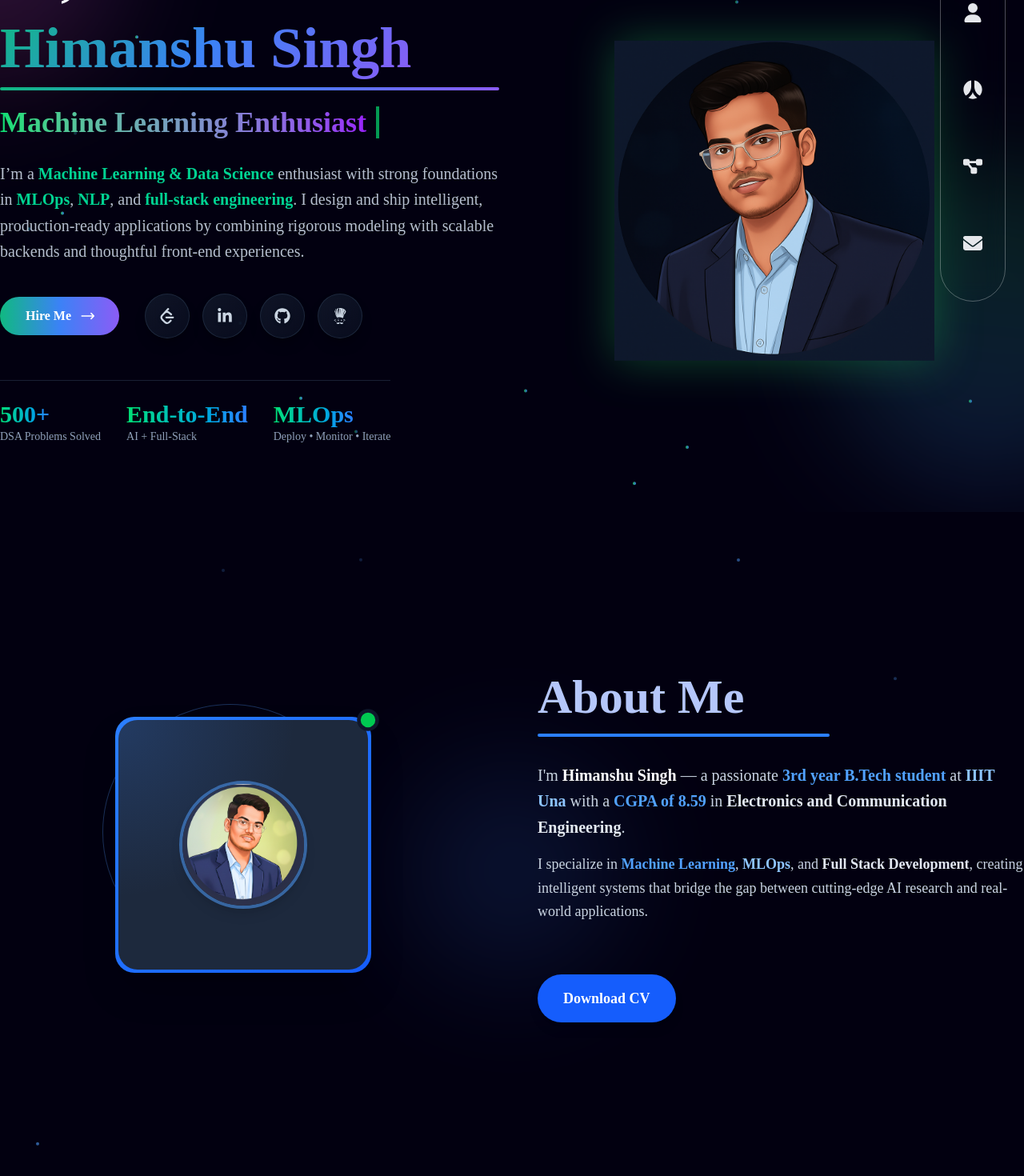
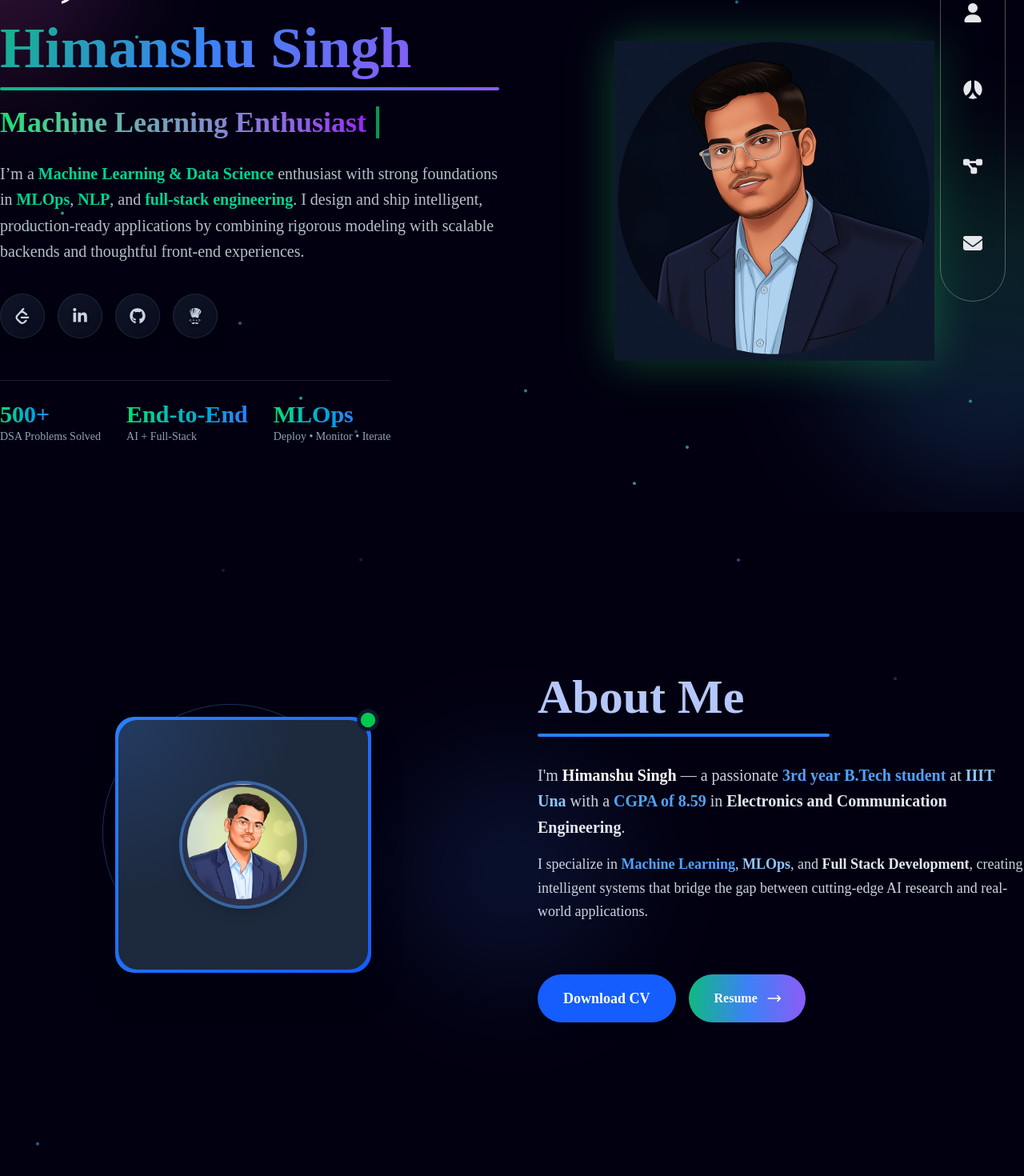
Before and after one commit to Himanshu0518/MyPortfolio, a React (Vite) app: page / in a window 1280 px wide. Shown: the part 288-1758 px from the top of the page at 80% size. Built offline with nearby package versions, Linux system fonts and the light colour scheme.

Commit message:
favicon added and corrected project link

```diff
--- a/index.html
+++ b/index.html
@@ -3,9 +3,9 @@
   <head>
     <meta charset="UTF-8" />
      <link href="/src/index.css" rel="stylesheet">
-    <link rel="icon" type="image/svg+xml" href="/vite.svg" />
+    <link rel="icon" type="image/svg+xml" href="/favicon.ico" />
     <meta name="viewport" content="width=device-width, initial-scale=1.0" />
-    <title>myportfolio</title>
+    <title>Himanshu Singh | Portfolio</title>
   </head>
   <body >
     <div id="root"></div>
--- a/src/containers/About.jsx
+++ b/src/containers/About.jsx
@@ -256,6 +256,46 @@ function About() {
                 Download CV
               </motion.button>
             </a>
+                       <motion.a
+                          href="https://docs.google.com/document/d/1PfkepKJTyZPXimkeFMIXrQqBkjRxR6gwyiC0T6ajrKI/edit?usp=drive_link"
+                          className="group relative inline-flex items-center justify-center px-8 py-3 text-base font-semibold text-white rounded-full overflow-hidden"
+                          style={{
+                            background: "linear-gradient(90deg,#10b981,#3b82f6,#8b5cf6)",
+                          }}
+                          whileHover={prefersReducedMotion ? undefined : { scale: 1.03 }}
+                          whileTap={{ scale: 0.98 }}
+
+                        >
+                          <span className="relative z-10 flex items-center gap-2">
+                            Resume
+                            <motion.svg
+                              className="w-5 h-5"
+                              fill="none"
+                              stroke="currentColor"
+                              viewBox="0 0 24 24"
+                              animate={prefersReducedMotion ? undefined : { x: [0, 6, 0] }}
+                              transition={{ duration: 1.4, repeat: Infinity }}
+                            >
+                              <path
+                                strokeLinecap="round"
+                                strokeLinejoin="round"
+                                strokeWidth={2}
+                                d="M17 8l4 4m0 0l-4 4m4-4H3"
+                              />
+                            </motion.svg>
+                          </span>
+                          {!prefersReducedMotion && (
+                            <motion.div
+                              className="absolute inset-0 rounded-full blur-xl opacity-0 group-hover:opacity-30 transition-opacity"
+                              style={{
+                                background:
+                                  "linear-gradient(90deg,#10b981,#3b82f6,#8b5cf6)",
+                              }}
+                              animate={{ scale: [1, 1.08, 1] }}
+                              transition={{ duration: 2, repeat: Infinity }}
+                            />
+                          )}
+                        </motion.a>
           </motion.div>
         </motion.div>
       </motion.div>
--- a/src/containers/Home.jsx
+++ b/src/containers/Home.jsx
@@ -270,47 +270,7 @@ function Home() {
             animate={{ opacity: 1, y: 0 }}
             transition={{ duration: 0.6, delay: 0.65 }}
           >
-            <motion.a
-              href="https://docs.google.com/document/d/1PfkepKJTyZPXimkeFMIXrQqBkjRxR6gwyiC0T6ajrKI/edit?usp=drive_link"
-              className="group relative inline-flex items-center justify-center px-8 py-3 text-base font-semibold text-white rounded-full overflow-hidden"
-              style={{
-                background: "linear-gradient(90deg,#10b981,#3b82f6,#8b5cf6)",
-              }}
-              whileHover={prefersReducedMotion ? undefined : { scale: 1.03 }}
-              whileTap={{ scale: 0.98 }}
-              onMouseEnter={() => setCursorVariant("text")}
-              onMouseLeave={() => setCursorVariant("default")}
-            >
-              <span className="relative z-10 flex items-center gap-2">
-                Hire Me
-                <motion.svg
-                  className="w-5 h-5"
-                  fill="none"
-                  stroke="currentColor"
-                  viewBox="0 0 24 24"
-                  animate={prefersReducedMotion ? undefined : { x: [0, 6, 0] }}
-                  transition={{ duration: 1.4, repeat: Infinity }}
-                >
-                  <path
-                    strokeLinecap="round"
-                    strokeLinejoin="round"
-                    strokeWidth={2}
-                    d="M17 8l4 4m0 0l-4 4m4-4H3"
-                  />
-                </motion.svg>
-              </span>
-              {!prefersReducedMotion && (
-                <motion.div
-                  className="absolute inset-0 rounded-full blur-xl opacity-0 group-hover:opacity-30 transition-opacity"
-                  style={{
-                    background:
-                      "linear-gradient(90deg,#10b981,#3b82f6,#8b5cf6)",
-                  }}
-                  animate={{ scale: [1, 1.08, 1] }}
-                  transition={{ duration: 2, repeat: Infinity }}
-                />
-              )}
-            </motion.a>
+
 
             <div className="flex items-center gap-4">
               <AnimatePresence>
--- a/src/containers/index.js
+++ b/src/containers/index.js
@@ -9,5 +9,3 @@ export { default as Projects } from "./Projects";
 export { default as Contact } from "./Contact";
 
 export { default as Alert } from "./Alert";
-
-export { default as ParticlesContainer } from "./ParticlesContainer";
--- a/src/utils/helper.js
+++ b/src/utils/helper.js
@@ -110,7 +110,7 @@ export const ProjectsData = [
     id: `Aggroassist-${Date.now()}`,
     name: "AgroAssist",
     imgSrc: Aggroassist,
-    gitURL: "https://github.com/Himanshu0518/Vehicle-project.git",
+    gitURL: "https://github.com/Himanshu0518/Agroassist.git",
     demo: "https://youtu.be/CQRa5K5qehQ",
     description:
       "Build with ML + CNN + TSA. Discovered a different way to recommend crops."
```
Also changed, not shown: 1 other file (tests, documents, lock files or other folders).
